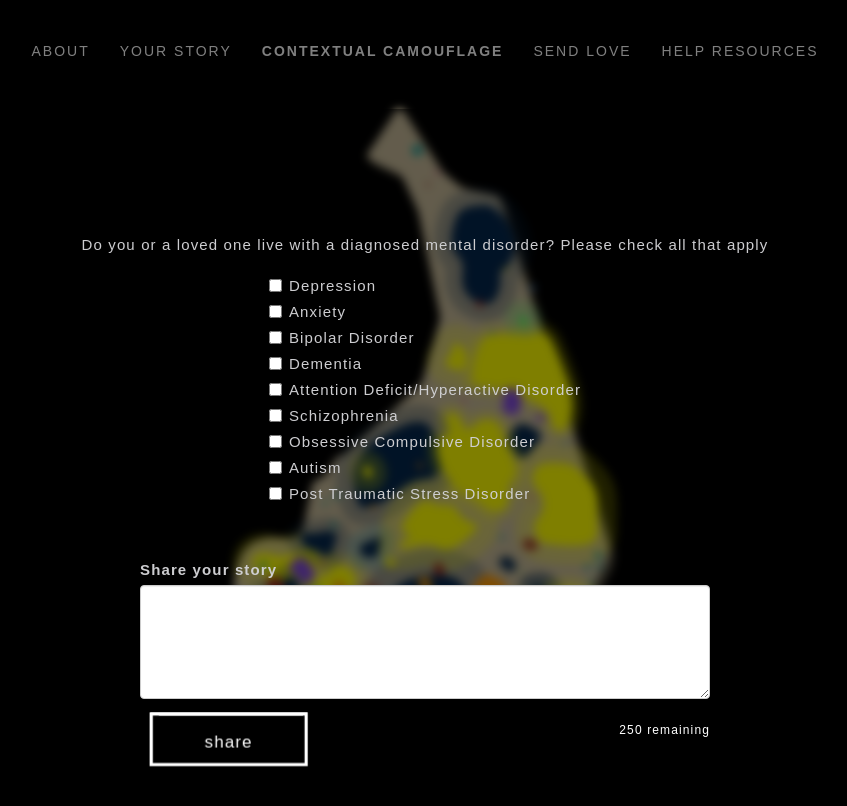
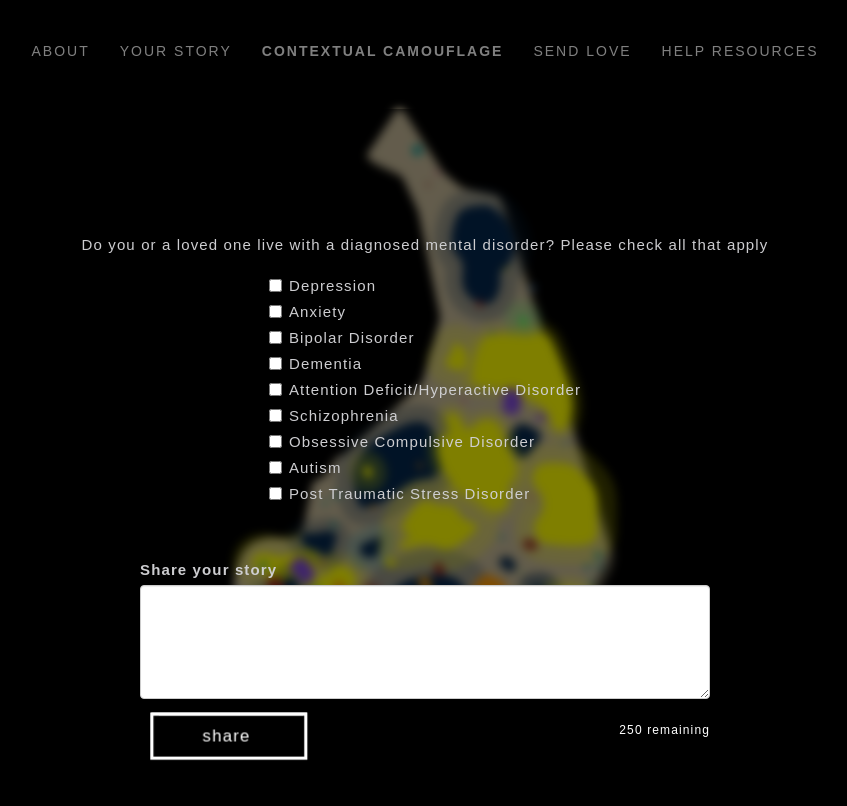
Before and after one commit to nelsW70/contextualcamowithD3, a website: page html/story.html in a window 1280 px wide. Shown: the top 806 px of the page, without its empty margins (215-1062 px from the left). Drawn offline with nearby package versions, Linux system fonts and the light colour scheme.

Commit message:
both buttons

```diff
--- a/css/style.css
+++ b/css/style.css
@@ -333,13 +333,13 @@ figure:hover div {
   transform: rotateX(-90deg);
 }
 
-#sharebox {
+/*#sharebox {
 
-}
+}*/
 
 .submitstory {
   width: 75%;
-  height: 85%;
+  height: 75%;
   position: absolute;
   box-sizing: border-box;
   border: 3.5px solid #fff;
@@ -352,18 +352,28 @@ figure:hover div {
 
 .submitstory:nth-child(1) {
   color: #fff;
-  transform: translate3d(0, 0, 25.5px);
-  -webkit-transform: translate3d(0, 0, 25.5px);
+  transform: translate3d(0, 0, 22.5px);
+  -webkit-transform: translate3d(0, 0, 22.5px);
 }
 
 .submitstory:nth-child(2) {
   color: #415713;
   background: #fff;
-  transform: rotateX(90deg) translate3d(0, 0, 25.5px);
-  -webkit-transform: rotateX(90deg) translate3d(0, 0, 25.5px);
+  transform: rotateX(90deg) translate3d(0, 0, 22.5px);
+  -webkit-transform: rotateX(90deg) translate3d(0, 0, 22.5px);
 }
 
+.storyone {
+  position: absolute;
+  bottom: -40%;
+  left: 32.5%;
+}
 
+.storytwo {
+  position: absolute;
+  bottom: -45%;
+  left: 22.5%;
+}
 /*.modal-content {
   background: transparent !important;
   border: transparent !important;
--- a/html/story.html
+++ b/html/story.html
@@ -105,9 +105,9 @@
             <div class="container">
             <figure>
               <div id="sharebox">
-                <div class="submitstory"><p>share</p></div>
+                <div class="submitstory"><p class="storyone">share</p></div>
                 <div class="submitstory" data-toggle="modal" data-target="#myModal">
-                  <p>thank you</p></div>
+                  <p class="storytwo">thank you</p></div>
               </div>
             </figure>
           </div>
```
